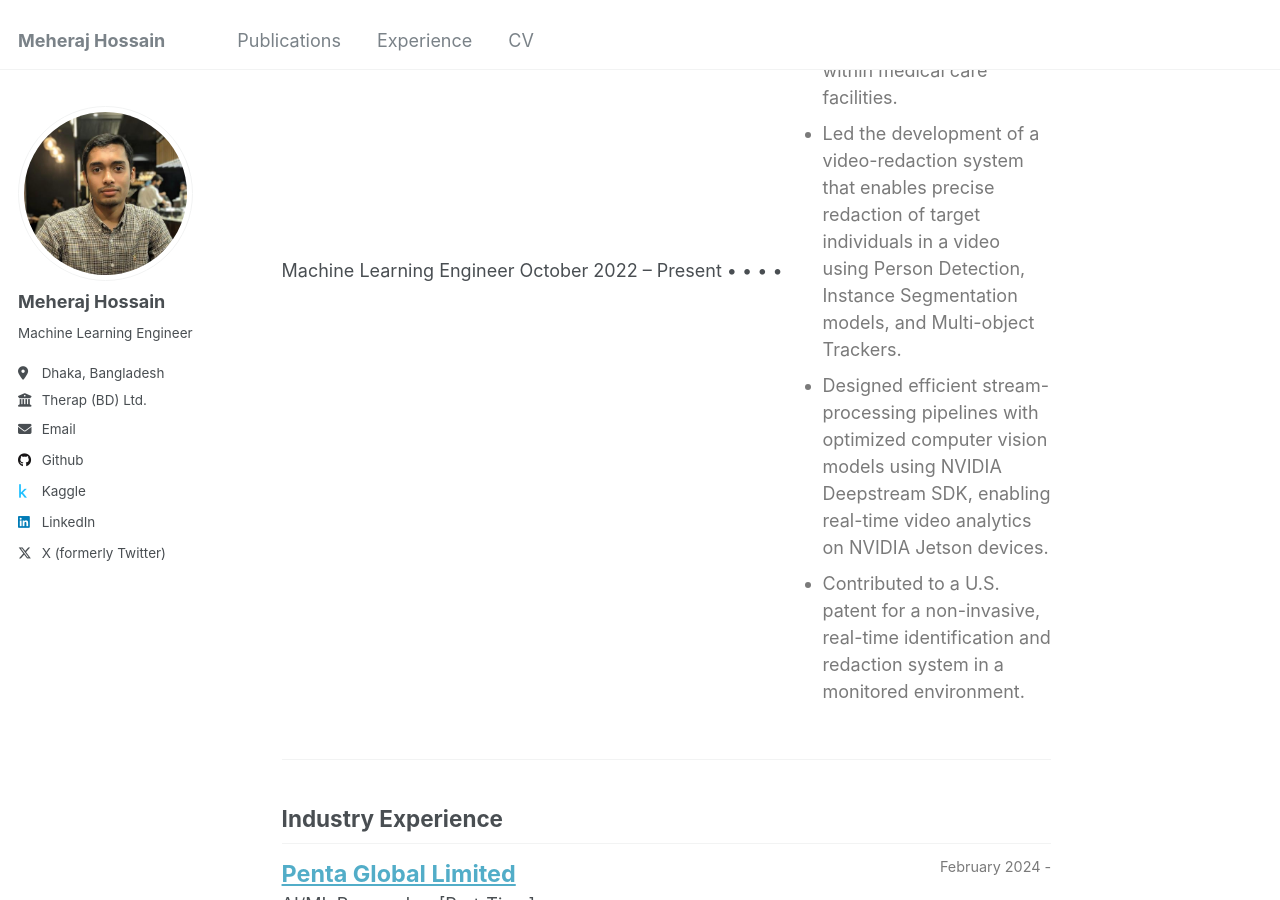
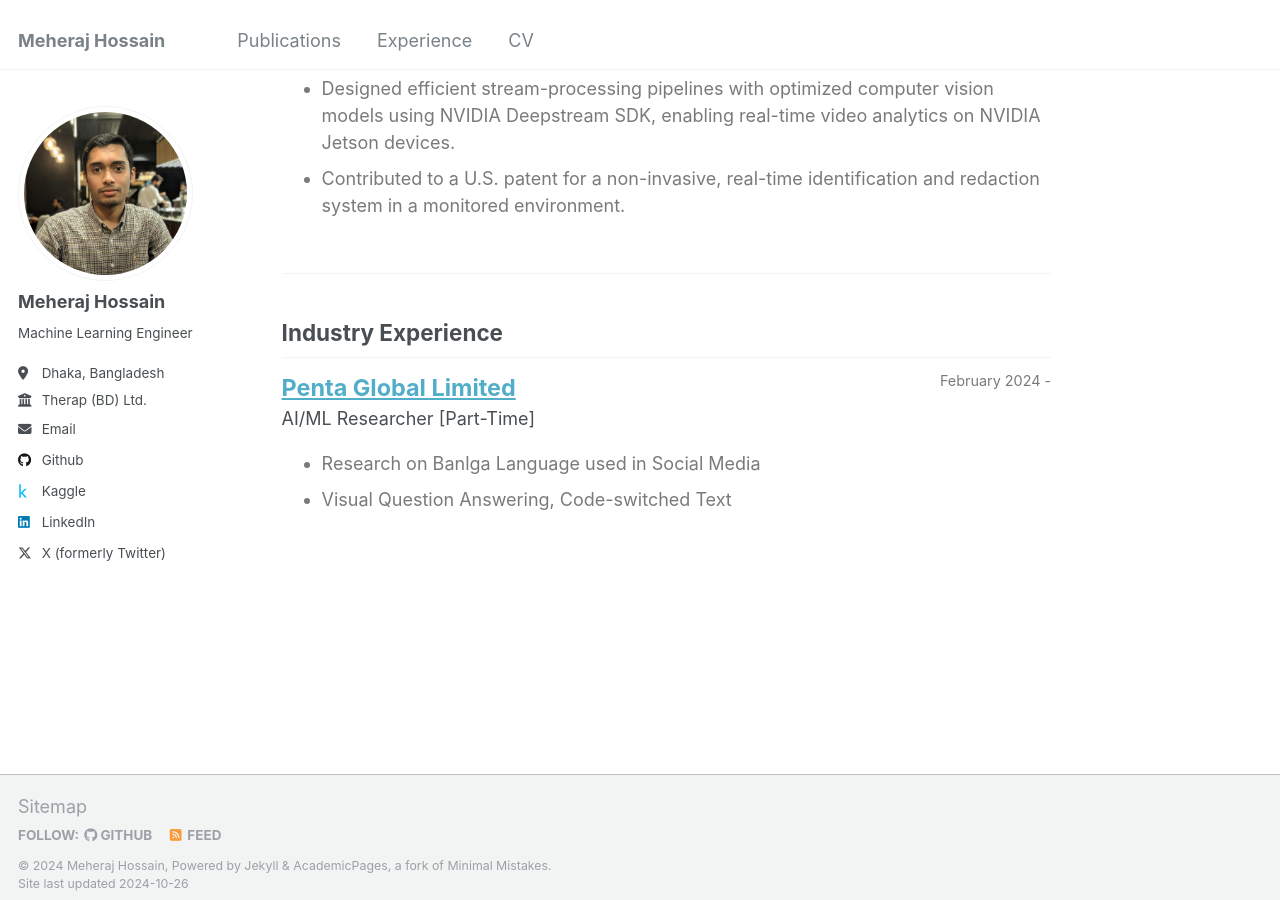
Before and after one commit to meheraj2325/meheraj2325.github.io, a Jekyll site: the page built from _pages/experience.html, in a window 1280 px wide and 900 px high, scrolled down 425 px. Built offline with Jekyll 4.4.1, drawn with Linux system fonts in a browser that asks for light colours.

Commit message:
Updating exp

```diff
--- a/_pages/experience.html
+++ b/_pages/experience.html
@@ -44,11 +44,6 @@ author_profile: true
     <img src="../images/ccds_logo_main.PNG" style="border: 1px solid #d3d3d3; border-style: outset; width:150px">
   </div> -->
 
-Machine Learning Engineer October 2022 – Present
-•
-•
-•
-•
 
   <div style="flex:4;">
     <p style="margin:0px">
```
